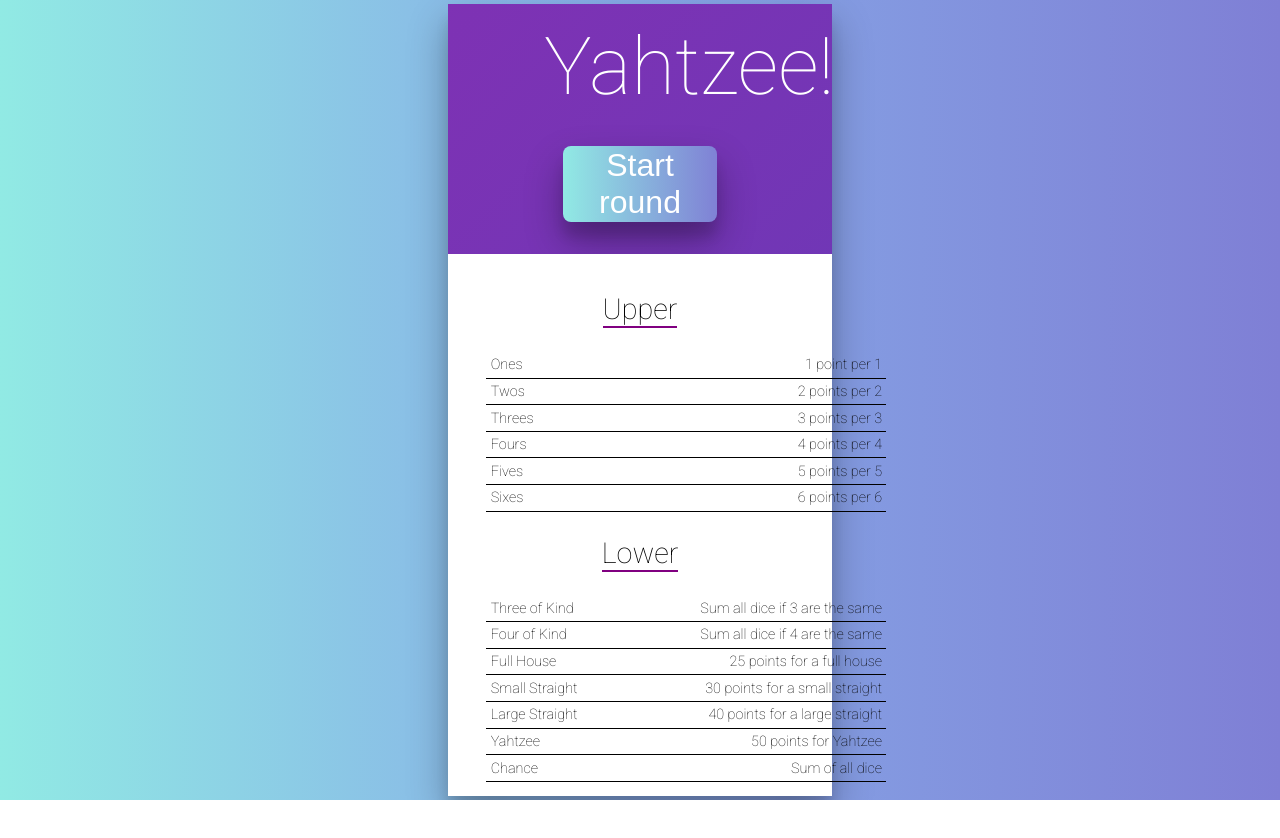
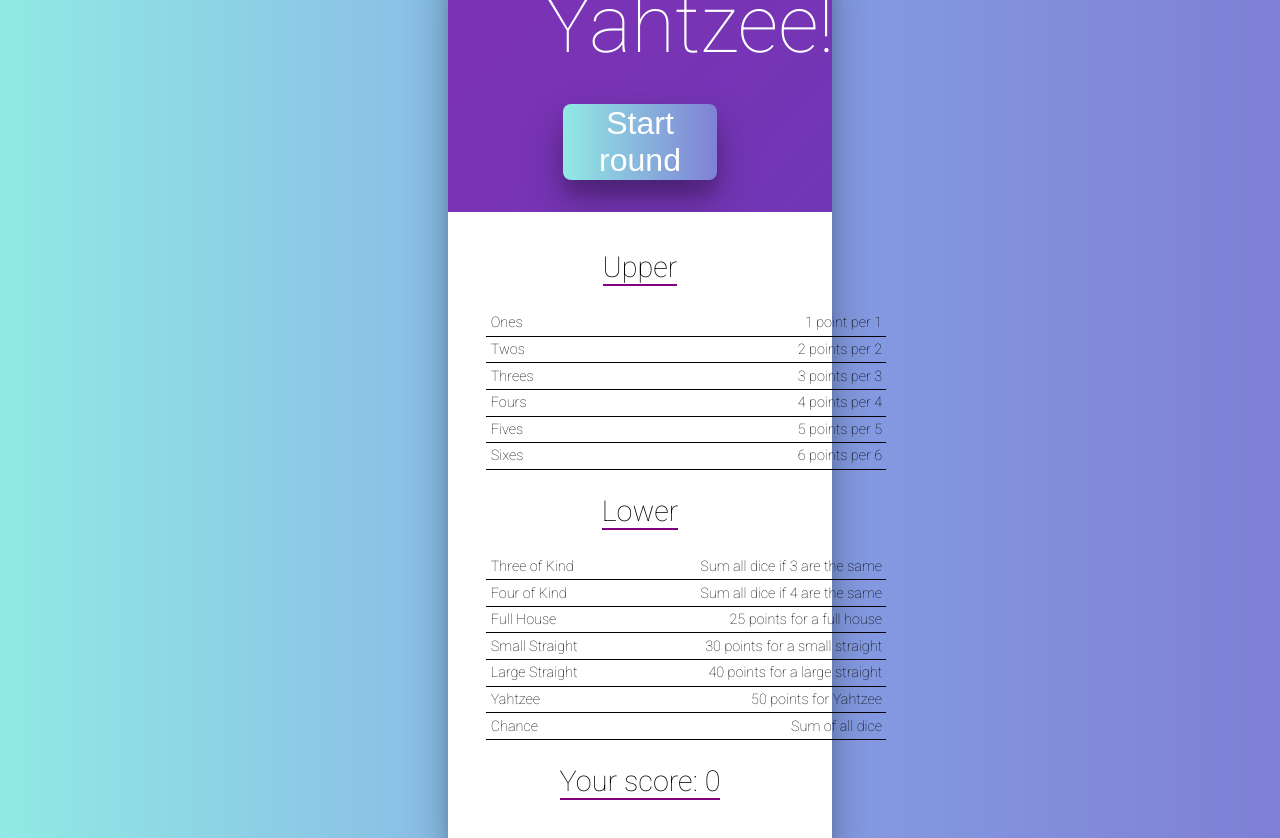
Before and after one commit to DavidML89/yahtzee-game, a React (Create React App) app: page / in a window 1280 px wide. Before the commit the page ends 800 px from the top, so only its background shows below. Built offline with nearby package versions, Linux system fonts and the light colour scheme; some icons are missing.

Commit message:
Total score function added and displayed

```diff
--- a/src/ScoreTable.js
+++ b/src/ScoreTable.js
@@ -5,6 +5,14 @@
 
 
 class ScoreTable extends Component {
+  getTotalScore() {
+    const { scores } = this.props;
+    let totalScore = 0;
+    for (let key in scores) {
+      if (scores[key]) totalScore += scores[key]
+    }
+    return totalScore;
+  }
 
   render() {
     const { scores, doScore } = this.props;
@@ -37,6 +45,7 @@
               <RuleRow name="Chance" score={scores.chance} description={chance.description} doScore={evt => doScore("chance", chance.evalRoll)} />
             </tbody>
           </table>
+          <h2>Your score: {this.getTotalScore()}</h2>
         </section>
       </div>
     )
```
